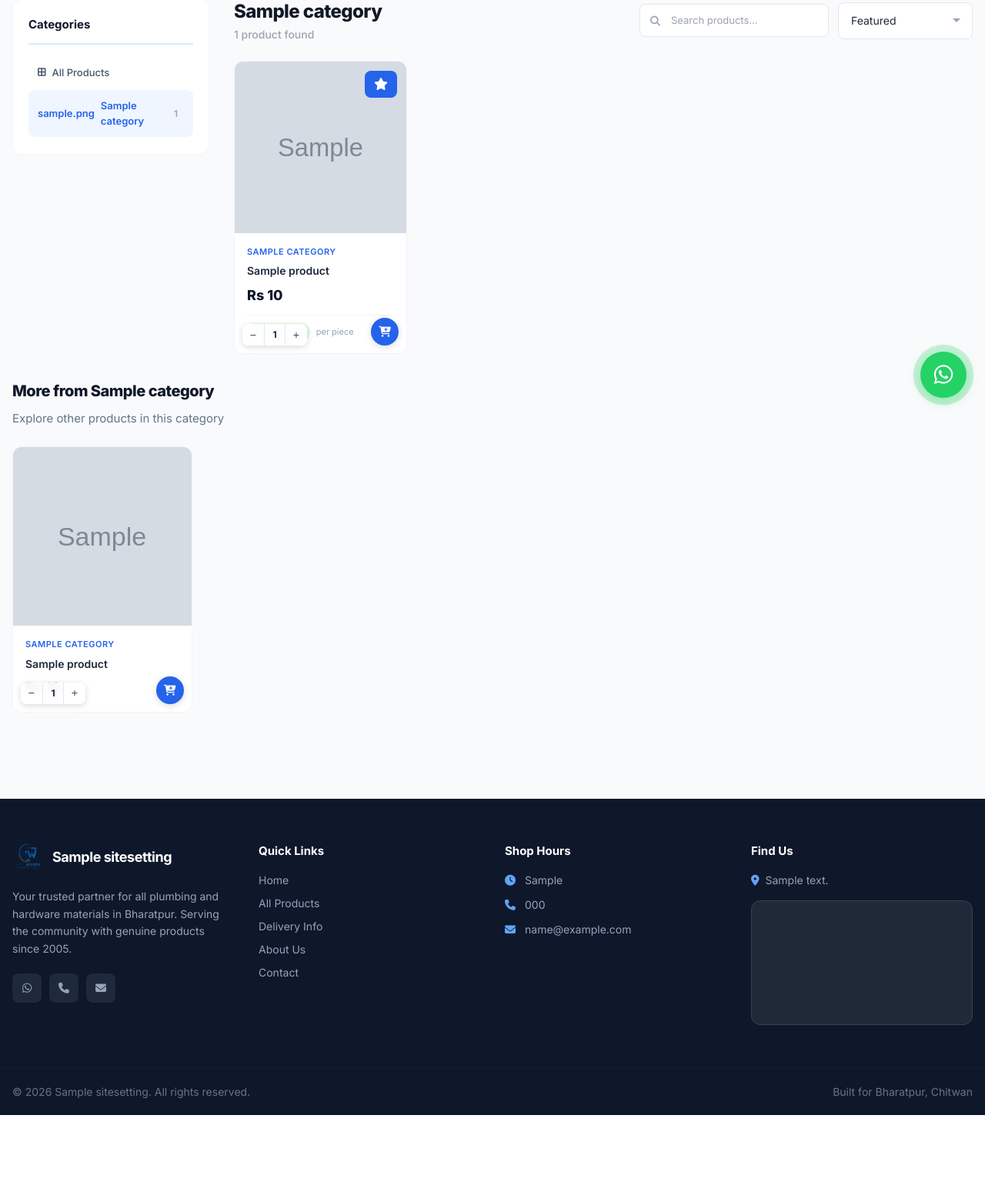
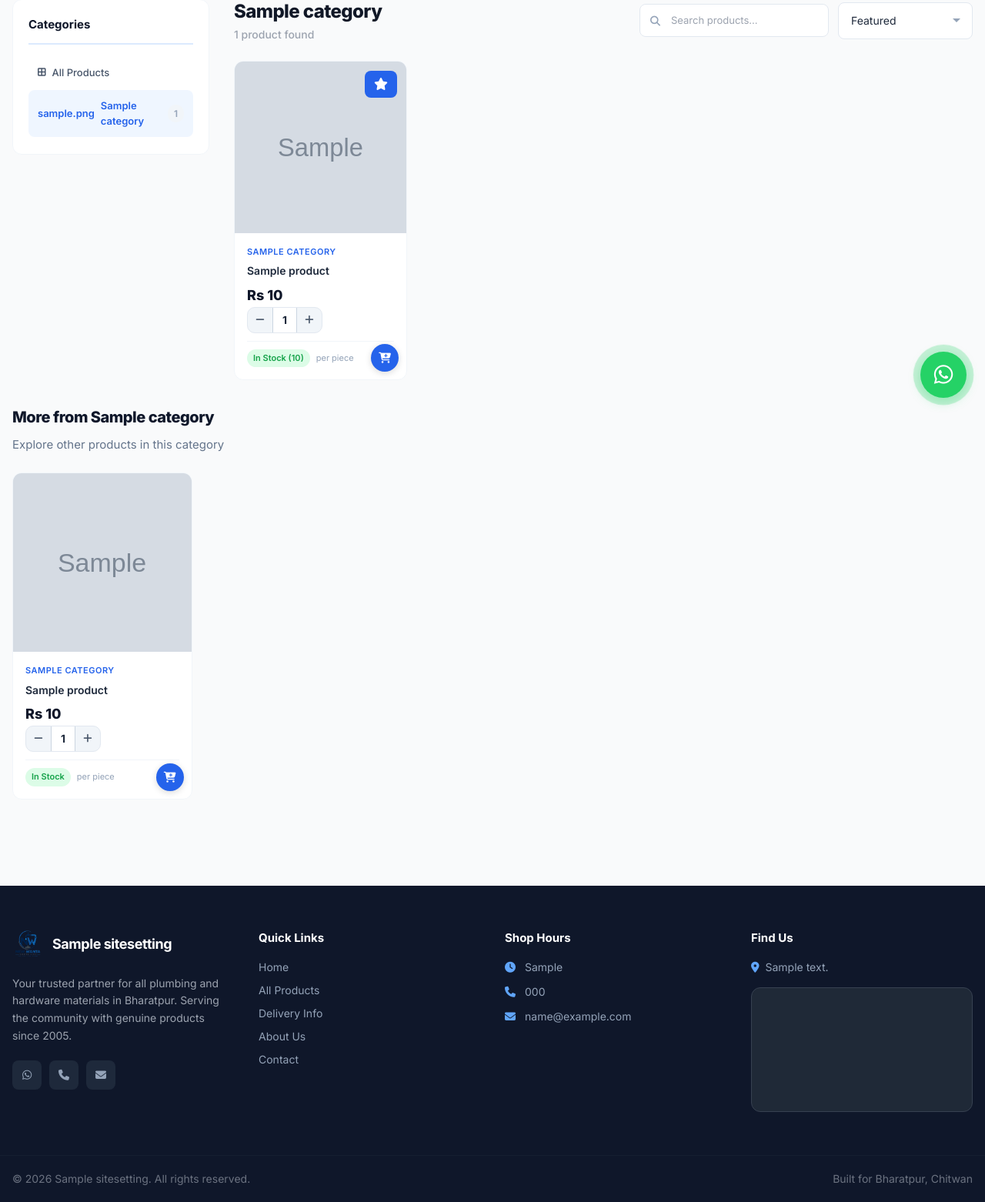
Before and after one commit to 2anupam0/bharatpur-plumbing-hub, a Django app: a page that uses shop/templates/shop/product_list.html in a window 1280 px wide. Shown: the part 259-1821 px from the top of the page at 77% size. Before the commit the page ends 1708 px from the top, so only its background shows below. Run offline with Django 4.2, Linux system fonts and the light colour scheme; tables that the repository leaves empty hold one stand-in row (values such as "Sample post"); grey boxes marked "Sample" are stand-in pictures; grey boxes are pictures that could not be loaded.

Commit message:
Fix: move +/- qty controls into product-info above In Stock, keep cart button on right

```diff
--- a/shop/static/shop/css/style.css
+++ b/shop/static/shop/css/style.css
@@ -314,36 +314,22 @@ body {
 
 /* --- Card Quantity Controls --- */
 .card-qty-ctrl {
-    position: absolute;
-    bottom: 10px;
-    left: 10px;
-    z-index: 5;
     display: flex;
     align-items: center;
-    border-radius: 8px;
+    border-radius: 10px;
     overflow: hidden;
-    background: rgba(255,255,255,0.95);
-    box-shadow: 0 2px 8px rgba(0,0,0,0.15);
-    backdrop-filter: blur(4px);
-    opacity: 0;
-    transform: translateY(4px);
-    transition: all 0.25s ease;
-}
-.product-card:hover .card-qty-ctrl {
-    opacity: 1;
-    transform: translateY(0);
-}
-.card-qty-ctrl.show {
-    opacity: 1;
-    transform: translateY(0);
+    background: var(--gray-100);
+    border: 1px solid var(--gray-200);
+    width: fit-content;
+    margin-bottom: 10px;
 }
 .card-qty-ctrl button {
-    width: 28px;
-    height: 28px;
+    width: 32px;
+    height: 32px;
     border: none;
     background: transparent;
     color: var(--gray-600);
-    font-size: 12px;
+    font-size: 13px;
     font-weight: 700;
     cursor: pointer;
     display: flex;
@@ -352,22 +338,23 @@ body {
     transition: all 0.15s ease;
 }
 .card-qty-ctrl button:hover {
-    background: var(--primary-50);
-    color: var(--primary);
+    background: var(--primary);
+    color: #fff;
 }
 .card-qty-ctrl button:active {
     transform: scale(0.9);
 }
 .card-qty-ctrl .card-qty-val {
-    width: 28px;
+    width: 32px;
     text-align: center;
-    font-size: 12px;
+    font-size: 14px;
     font-weight: 700;
     color: var(--gray-800);
-    border-left: 1px solid var(--gray-200);
-    border-right: 1px solid var(--gray-200);
-    line-height: 28px;
+    border-left: 1px solid var(--gray-300);
+    border-right: 1px solid var(--gray-300);
+    line-height: 32px;
     user-select: none;
+    background: var(--white);
 }
 
 /* --- Badges --- */
@@ -1061,7 +1048,6 @@ select.form-input {
     .info-grid { grid-template-columns: repeat(3, 1fr); gap: 8px; }
     #whatsapp-float { width: 52px; height: 52px; bottom: 16px; right: 16px; }
     #whatsapp-float i { font-size: 24px; }
-    .card-qty-ctrl { opacity: 1; transform: translateY(0); }
 }
 
 @media (max-width: 480px) {
--- a/shop/templates/shop/product_list.html
+++ b/shop/templates/shop/product_list.html
@@ -68,11 +68,6 @@
                 {% for product in products %}
                 <div class="product-card animate-in">
                     {% if product.is_in_stock %}
-                    <div class="card-qty-ctrl show" data-pk="{{ product.pk }}">
-                        <button type="button" onclick="cardQty({{ product.pk }}, -1, this)"><i class="fas fa-minus" style="font-size:9px;"></i></button>
-                        <span class="card-qty-val">1</span>
-                        <button type="button" onclick="cardQty({{ product.pk }}, 1, this)"><i class="fas fa-plus" style="font-size:9px;"></i></button>
-                    </div>
                     <button type="button" class="cart-icon-btn" onclick="event.preventDefault();event.stopPropagation();cardAddToCart({{ product.pk }}, this)" title="Add to Cart">
                         <i class="fas fa-cart-plus"></i>
                     </button>
@@ -104,6 +99,13 @@
                                 <span class="original">Rs {{ product.original_price|floatformat:0|intcomma }}</span>
                                 {% endif %}
                             </div>
+                            {% if product.is_in_stock %}
+                            <div class="card-qty-ctrl" data-pk="{{ product.pk }}">
+                                <button type="button" onclick="event.preventDefault();event.stopPropagation();cardQty({{ product.pk }}, -1, this)"><i class="fas fa-minus"></i></button>
+                                <span class="card-qty-val">1</span>
+                                <button type="button" onclick="event.preventDefault();event.stopPropagation();cardQty({{ product.pk }}, 1, this)"><i class="fas fa-plus"></i></button>
+                            </div>
+                            {% endif %}
                             <div class="product-meta">
                                 <span class="stock-badge {% if product.is_in_stock %}in-stock{% else %}out-of-stock{% endif %}">
                                     {% if product.is_in_stock %}In Stock ({{ product.stock }}){% else %}Out of Stock{% endif %}
@@ -165,11 +167,6 @@
         {% for rp in related_products %}
         <div class="product-card animate-in">
             {% if rp.is_in_stock %}
-            <div class="card-qty-ctrl show" data-pk="{{ rp.pk }}">
-                <button type="button" onclick="cardQty({{ rp.pk }}, -1, this)"><i class="fas fa-minus" style="font-size:9px;"></i></button>
-                <span class="card-qty-val">1</span>
-                <button type="button" onclick="cardQty({{ rp.pk }}, 1, this)"><i class="fas fa-plus" style="font-size:9px;"></i></button>
-            </div>
             <button type="button" class="cart-icon-btn" onclick="event.preventDefault();event.stopPropagation();cardAddToCart({{ rp.pk }}, this)" title="Add to Cart">
                 <i class="fas fa-cart-plus"></i>
             </button>
@@ -192,6 +189,17 @@
                     <div class="product-price">
                         <span class="current">Rs {{ rp.price|floatformat:0|intcomma }}</span>
                     </div>
+                    {% if rp.is_in_stock %}
+                    <div class="card-qty-ctrl" data-pk="{{ rp.pk }}">
+                        <button type="button" onclick="event.preventDefault();event.stopPropagation();cardQty({{ rp.pk }}, -1, this)"><i class="fas fa-minus"></i></button>
+                        <span class="card-qty-val">1</span>
+                        <button type="button" onclick="event.preventDefault();event.stopPropagation();cardQty({{ rp.pk }}, 1, this)"><i class="fas fa-plus"></i></button>
+                    </div>
+                    {% endif %}
+                    <div class="product-meta">
+                        <span class="stock-badge in-stock">In Stock</span>
+                        <span class="unit-text">per {{ rp.unit }}</span>
+                    </div>
                 </div>
             </a>
         </div>
```
Also changed, not shown: shop/templates/shop/home.html (+7 -5 lines), shop/templates/shop/product_detail.html (+8 -6 lines).
